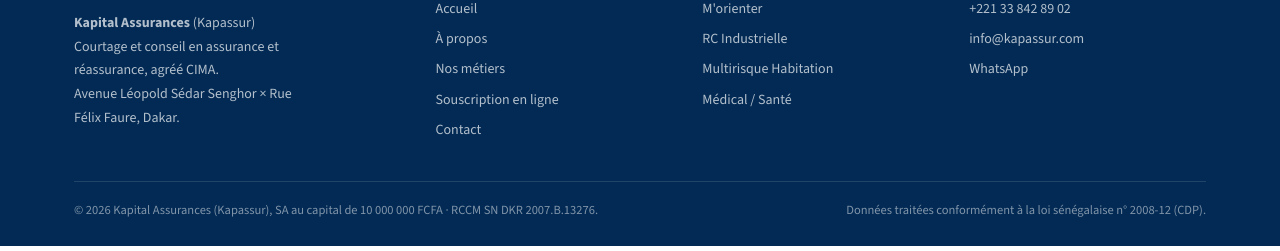
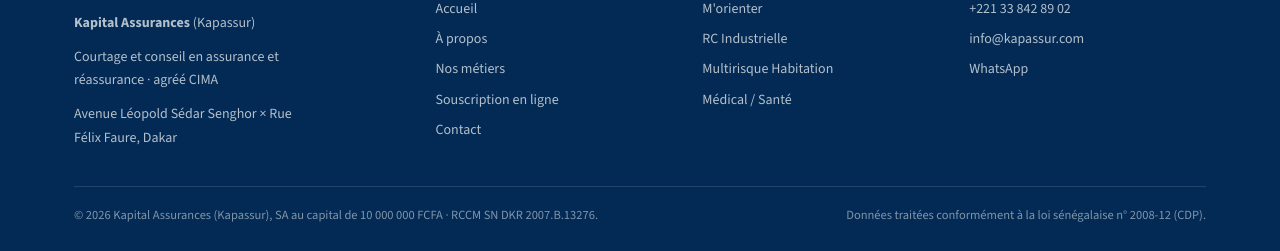
Before and after one commit to majdiyassine/v2, a plain HTML site: page index.html in a window 1280 px wide. Shown: the part 3548-3799 px from the top of the page. Drawn offline with nearby package versions, Linux system fonts and the light colour scheme.

Commit message:
Add files via upload

```diff
--- a/index.html
+++ b/index.html
@@ -175,7 +175,9 @@
     <div class="foot-grid">
       <div>
         <img src="logo.png" alt="Kapital Assurances">
-        <p class="desc"><strong>Kapital Assurances</strong> (Kapassur)<br>Courtage et conseil en assurance et réassurance, agréé CIMA.<br>Avenue Léopold Sédar Senghor × Rue Félix Faure, Dakar.</p>
+        <p class="desc"><strong>Kapital Assurances</strong> (Kapassur)</p>
+        <p class="desc" style="margin-top:10px;">Courtage et conseil en assurance et réassurance · agréé CIMA</p>
+        <p class="desc" style="margin-top:10px;">Avenue Léopold Sédar Senghor × Rue Félix Faure, Dakar</p>
       </div>
       <div>
         <h4>Navigation</h4>
```
Also changed, not shown: a-propos.html (+6 -4 lines), contact.html (+3 -1 lines), metiers.html (+3 -1 lines), souscription.html (+3 -1 lines).
